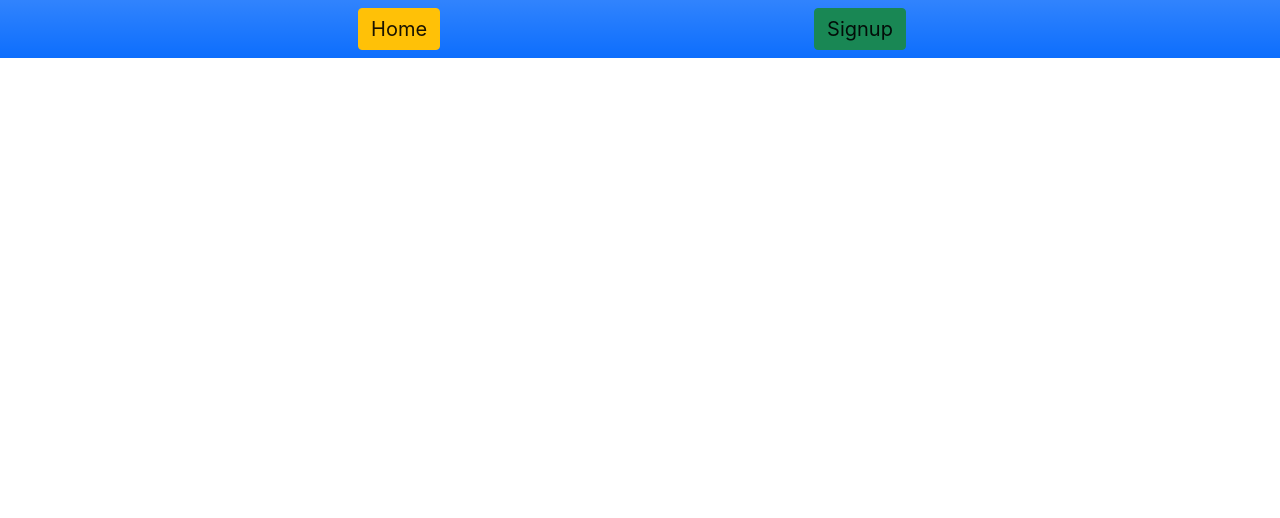
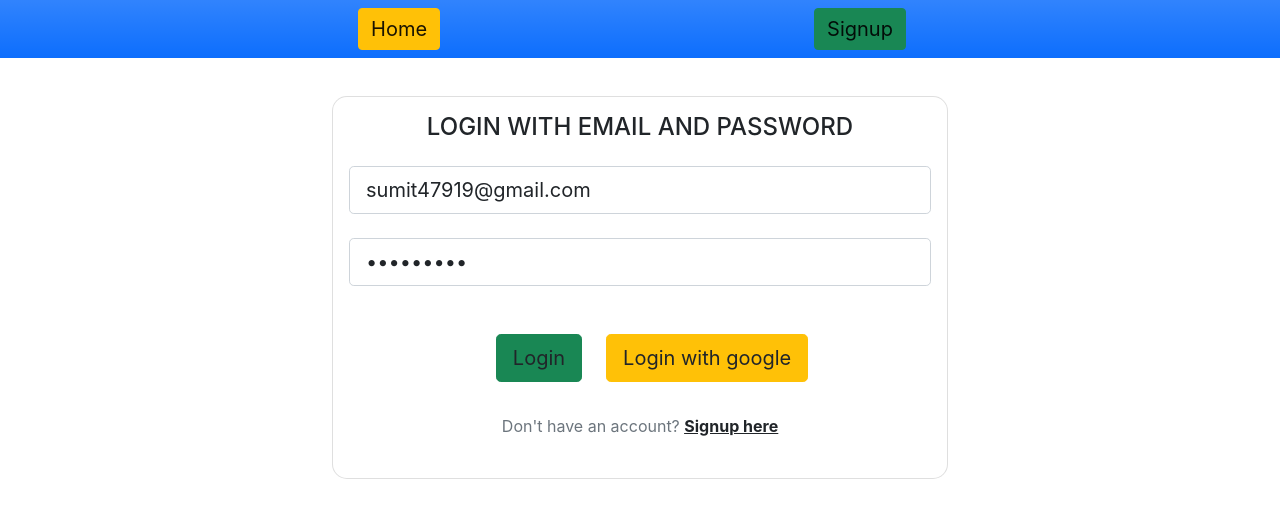
Before and after one commit to sumitsingh-ara/Social_Sharing_App, a React (Create React App) app in the folder frontEnd/: page /login in a window 1280 px wide. Before the commit this address had no page. Shown: the top 518 px of the page. Built offline with nearby package versions, Linux system fonts and the light colour scheme.

Commit message:
Added cookies

```diff
--- a/frontEnd/src/Redux/Auth/action.js
+++ b/frontEnd/src/Redux/Auth/action.js
@@ -10,7 +10,6 @@ export const logout = () => {
 };
 export const serverLogout = () => (dispatch) => {
   dispatch(logout());
-
   return Axios.get("http://localhost:7448/social/logout")
     .then((res) => console.log(res))
     .catch((error) => console.log(error));
--- a/frontEnd/src/components/All/AllRoutes.jsx
+++ b/frontEnd/src/components/All/AllRoutes.jsx
@@ -4,12 +4,14 @@ import { TodoSingle } from "../Todos/TodoSingle";
 import {TodosInput} from "../Todos/TodosInput";
 import {TodosLists} from "../Todos/TodosLists";
 import {Signup} from "../Auth/Signup";
+import {Login} from "../Auth/Login"
 export const AllRoutes = () =>{
     return(
         <>
         <Routes>
             <Route path='/' element={<Todos/>}></Route>
             <Route path="/signup" element={<Signup/>}></Route>
+            <Route path="/login" element={<Login/>}></Route>
             <Route path='/todosInput' element={<TodosInput/>}></Route>
             <Route path='/todosList' element={<TodosLists/>}></Route>
             <Route path='/todoSingle/:id' element={<TodoSingle/>}></Route>
--- /dev/null
+++ b/frontEnd/src/components/Auth/Auth.css
@@ -0,0 +1,7 @@
+@media screen and (max-width:400px) {
+    .d-flex{
+        display: grid !important;
+        grid-template-columns: 98% !important;
+    }
+
+}
--- a/frontEnd/src/components/Auth/Login.jsx
+++ b/frontEnd/src/components/Auth/Login.jsx
@@ -1,9 +1,9 @@
 import { Link, Navigate } from "react-router-dom";
-import { useState, useEffect } from "react";
+import { useState } from "react";
 import { useSelector, useDispatch } from "react-redux";
 import { registerNew } from "../../Redux/Auth/action";
+import "./Auth.css"
 export const Login = () => {
-  const [available, setAvailable] = useState(null);
   const dispatch = useDispatch();
   const { isAuth, message } = useSelector((store) => store.auth);
   const [formData, setFormData] = useState({
@@ -28,17 +28,17 @@ export const Login = () => {
     <>
       <section className="vh-60">
         <div className="mask d-flex align-items-center h-100 gradient-custom-3">
-          <div className="container h-100">
+          <div className="container-fluid h-100">
             <div className="row d-flex justify-content-center align-items-center h-100">
               <div className="col-12 col-md-9 col-lg-7 col-xl-6">
                 <div className="card" style={{ borderRadius: "15px" }}>
                   <div className="card-body">
-                    <h2 className="text-uppercase text-center mb-2">
-                      Create an account
+                    <h2 className="text-uppercase h4 text-center mb-4">
+                      Login with email and password
                     </h2>
 
                     <form onSubmit={handleSubmit}>
-                      <div className="form-outline mb-2">
+                      <div className="form-outline mb-4">
                         <input
                           value={formData.email}
                           onChange={handleChange}
@@ -50,7 +50,7 @@ export const Login = () => {
                         />
                       </div>
 
-                      <div className="form-outline mb-2">
+                      <div className="form-outline mb-4">
                         <input
                           value={formData.password}
                           onChange={handleChange}
@@ -65,12 +65,12 @@ export const Login = () => {
                       <div className="d-flex justify-content-center">
                         <input
                           type="submit"
-                          className="btn btn-success btn-block btn-lg gradient-custom-4 text-body mt-4 mb-4"
+                          className="btn btn-success btn-block btn-lg gradient-custom-4 text-body mt-4 m-4 mb-2"
                           value="Login"
                         ></input>
+                         <button className="btn btn-warning btn-block btn-lg gradient-custom-4 text-body mt-4 mb-2">Login with google</button>
                       </div>
-
-                      <p className="text-center text-muted mt-2 mb-0">
+                      <p className="text-center text-muted mt-4 mb-4">
                         Don't have an account?{" "}
                         <Link to="/signup" className="fw-bold text-body">
                           <u>Signup here</u>
```
